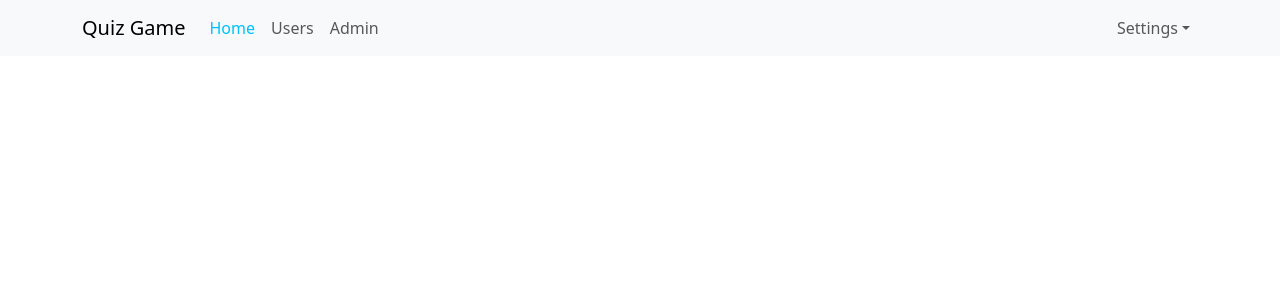
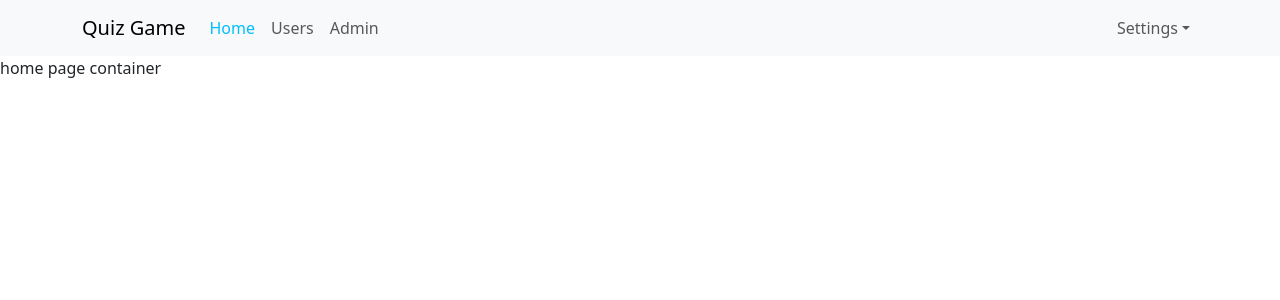
Before and after one commit to BaoBongBong/TestDemo, a React (Create React App) app: page / in a window 1280 px wide. Shown: the top 300 px of the page. Built offline with nearby package versions, Linux system fonts and the light colour scheme.

Commit message:
index routes

```diff
--- a/src/components/Header/Header.js
+++ b/src/components/Header/Header.js
@@ -9,7 +9,8 @@
     return (
         <Navbar expand="lg" className="bg-body-tertiary">
             <Container>
-                <Navbar.Brand href="#home">Quiz Game</Navbar.Brand>
+                {/* <Navbar.Brand href="#home">Quiz Game</Navbar.Brand> */}
+                <NavLink to='/' className='navbar-brand'>Quiz Game</NavLink>
                 <Navbar.Toggle aria-controls="basic-navbar-nav" />
                 <Navbar.Collapse id="basic-navbar-nav">
                     <Nav className="me-auto">
@@ -22,11 +23,9 @@
                     </Nav>
                     <Nav>
                         <NavDropdown title="Settings" id="basic-nav-dropdown">
-                            <NavDropdown.Item href="#action/3.1">Login</NavDropdown.Item>
-                            <NavDropdown.Item href="#action/3.2">
-                                Logout
-                            </NavDropdown.Item>
-                            <NavDropdown.Item href="#action/3.3">Profile</NavDropdown.Item>
+                            <NavDropdown.Item >Login</NavDropdown.Item>
+                            <NavDropdown.Item >Logout</NavDropdown.Item>
+                            <NavDropdown.Item >Profile</NavDropdown.Item>
                         </NavDropdown>
                     </Nav>
                 </Navbar.Collapse>
--- /dev/null
+++ b/src/components/Home/homepage.js
@@ -0,0 +1,8 @@
+const HomePage = (props) => {
+    return (
+        <div className="hoempage-container">
+            home page container
+        </div>
+    )
+}
+export default HomePage
--- a/src/index.js
+++ b/src/index.js
@@ -8,6 +8,7 @@
 import { BrowserRouter, Routes, Route } from 'react-router-dom';
 import User from './components/User/user';
 import Admin from './components/Admin/admin';
+import HomePage from './components/Home/homepage';
 
 const root = ReactDOM.createRoot(document.getElementById('root'));
 root.render(
@@ -16,6 +17,7 @@
     <BrowserRouter>
       <Routes>
         <Route path='/' element={<App />} >
+          <Route index element={<HomePage />} />
           <Route path='users' element={<User />} />
           <Route path='admins' element={<Admin />} />
         </Route>
```
